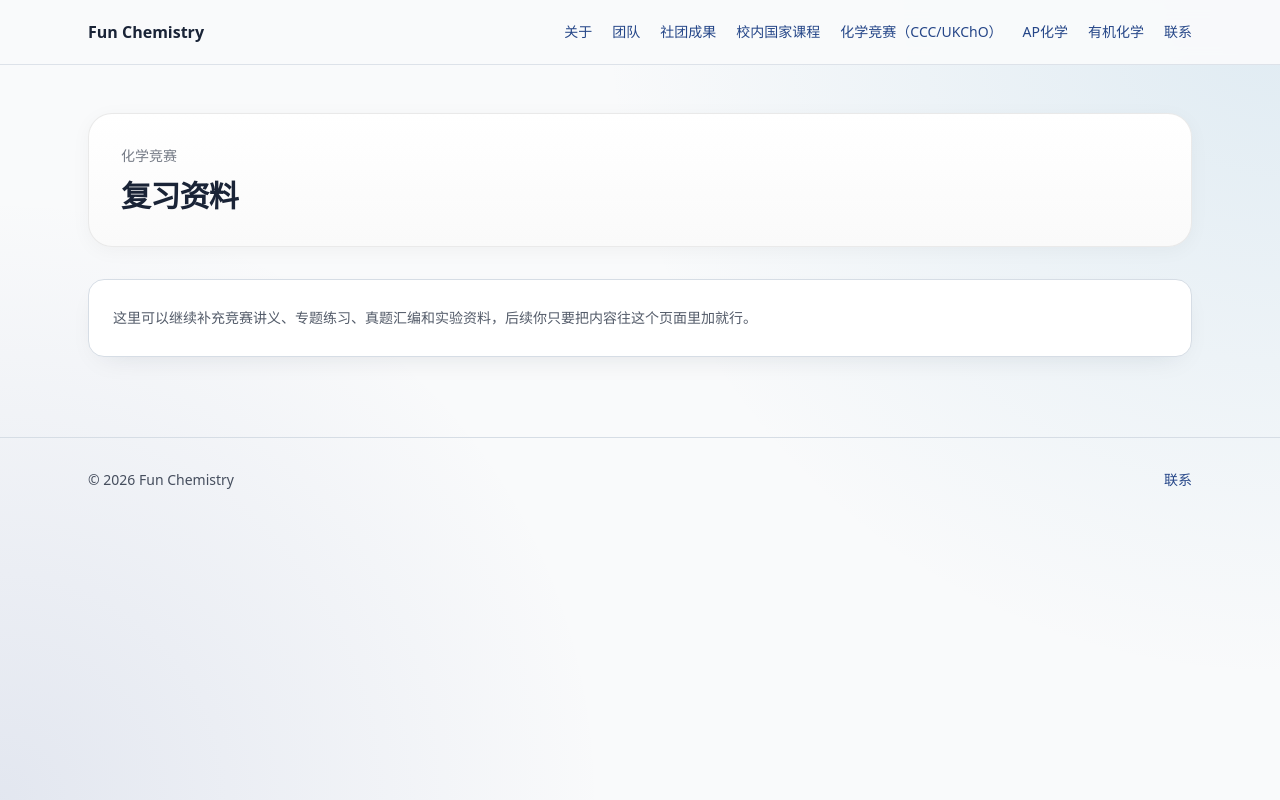
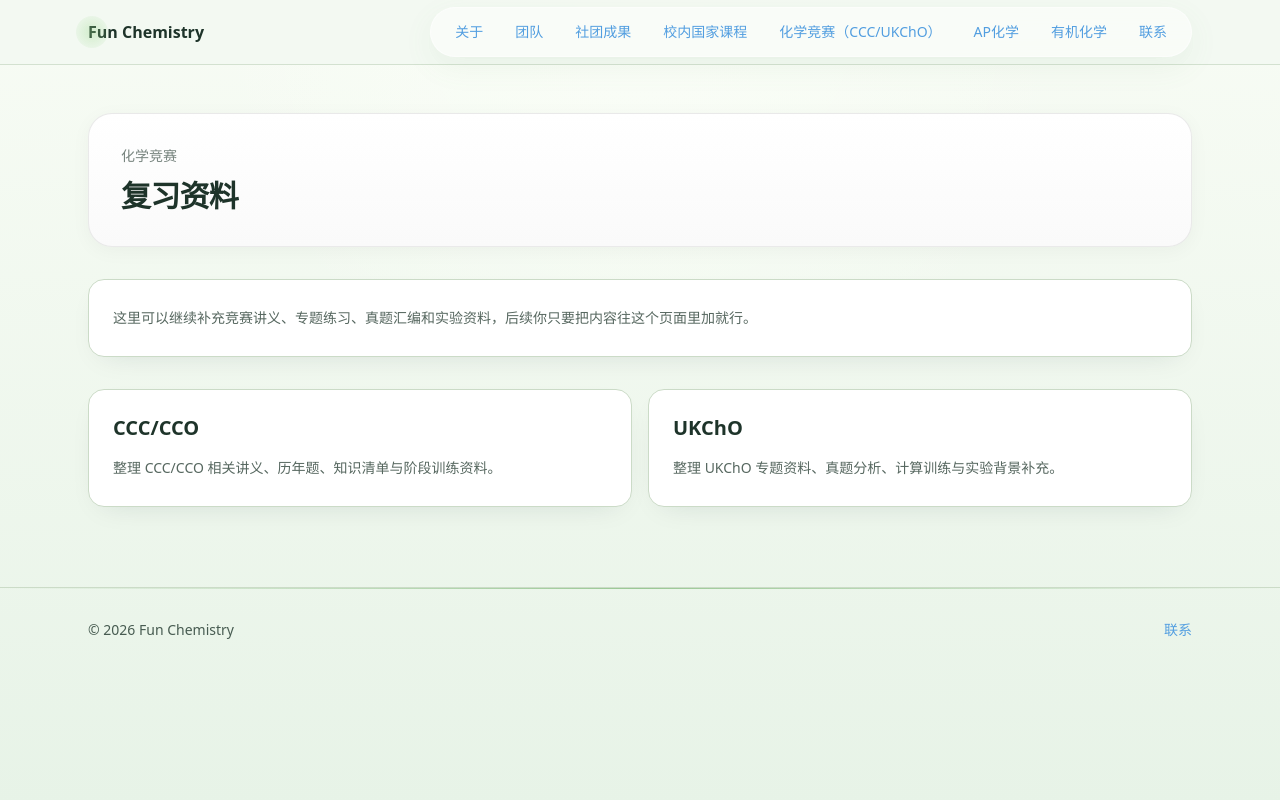
Before and after one commit to yiwitzki/chemistry_blog.github.io, a Next.js app: page /zh/competition/resources in a window 1280 px wide. Built offline with nearby package versions, Linux system fonts and the light colour scheme.

Commit message:
Sync latest site UI updates to master

```diff
--- /dev/null
+++ b/app/[locale]/competition/resources/ccc-cco/knowledge-summary/page.tsx
@@ -0,0 +1,49 @@
+import { Container } from '@/components/ui';
+import { assetPath } from '@/lib/asset';
+import { getLocaleFromParams } from '@/lib/i18n';
+
+const resourceFiles = [
+  '0. 加拿大化学思维挑战CCC（Revision Guide）-Safety.pdf',
+  '1. 加拿大化学思维挑战CCC（Revision Guide）-Organi.pdf',
+  '2. 加拿大化学思维挑战CCC（Revision Guide）-Acids .pdf',
+  '3. 加拿大化学思维挑战CCC（Revision Guide）-From S.pdf',
+  '4. 加拿大化学思维挑战CCC（Revision Guide）-Electr.pdf',
+  '5A . 加拿大化学思维挑战CCC（Revision Guide）-Solu.pdf',
+  '5B. 加拿大化学思维挑战CCC（Revision Guide）-The G.pdf',
+  '6A. 加拿大化学思维挑战CCC（Revision Guide）-Therm.pdf',
+  '6B. 加拿大化学思维挑战CCC（Revision Guide）-React.pdf',
+  '7. 加拿大化学思维挑战CCC（Revision Guide）-Equili.pdf'
+];
+
+export default function CccCcoKnowledgeSummaryPage({ params }: { params: { locale: string } }) {
+  const locale = getLocaleFromParams(params.locale);
+  const isZh = locale === 'zh';
+
+  return (
+    <Container className="space-y-8 py-12">
+      <section className="rounded-3xl border border-neutral-200/80 bg-gradient-to-b from-white to-neutral-50 p-8 shadow-[0_4px_20px_rgba(0,0,0,0.04)]">
+        <p className="text-sm font-medium text-foreground/60">{isZh ? 'CCC/CCO' : 'CCC/CCO'}</p>
+        <h1 className="mt-3 text-3xl font-bold tracking-tight text-foreground">
+          {isZh ? '知识汇总' : 'Knowledge Summary'}
+        </h1>
+      </section>
+
+      <section className="rounded-2xl border border-border bg-card p-6 shadow-soft">
+        <ul className="grid gap-3">
+          {resourceFiles.map((fileName) => (
+            <li key={fileName}>
+              <a
+                href={assetPath(`/downloads/ccc-cco/${encodeURIComponent(fileName)}`)}
+                target="_blank"
+                rel="noreferrer"
+                className="block rounded-xl border border-border bg-white px-4 py-3 text-sm text-foreground no-underline transition hover:border-neutral-300 hover:bg-neutral-50"
+              >
+                {fileName}
+              </a>
+            </li>
+          ))}
+        </ul>
+      </section>
+    </Container>
+  );
+}
--- /dev/null
+++ b/app/[locale]/competition/resources/ccc-cco/page.tsx
@@ -0,0 +1,29 @@
+import Link from 'next/link';
+import { Container } from '@/components/ui';
+import { getLocaleFromParams } from '@/lib/i18n';
+
+export default function CccCcoResourcesPage({ params }: { params: { locale: string } }) {
+  const locale = getLocaleFromParams(params.locale);
+  const isZh = locale === 'zh';
+
+  return (
+    <Container className="space-y-8 py-12">
+      <section className="rounded-3xl border border-neutral-200/80 bg-gradient-to-b from-white to-neutral-50 p-8 shadow-[0_4px_20px_rgba(0,0,0,0.04)]">
+        <p className="text-sm font-medium text-foreground/60">{isZh ? '化学竞赛' : 'Competition'}</p>
+        <h1 className="mt-3 text-3xl font-bold tracking-tight text-foreground">CCC/CCO</h1>
+      </section>
+
+      <Link
+        href={`/${locale}/competition/resources/ccc-cco/knowledge-summary`}
+        className="block rounded-2xl border border-border bg-card p-6 no-underline shadow-soft transition hover:border-neutral-300 hover:shadow-md"
+      >
+        <h2 className="text-xl font-semibold text-foreground">{isZh ? '知识汇总' : 'Knowledge Summary'}</h2>
+        <p className="mt-3 text-sm leading-7 text-foreground/75">
+          {isZh
+            ? '将 CCC/CCO 的讲义与复习资料统一汇总在这里，点击后即可查看全部文件。'
+            : 'A single entry point for CCC/CCO handouts and revision materials.'}
+        </p>
+      </Link>
+    </Container>
+  );
+}
--- a/app/[locale]/competition/resources/page.tsx
+++ b/app/[locale]/competition/resources/page.tsx
@@ -1,3 +1,4 @@
+import Link from 'next/link';
 import { Container } from '@/components/ui';
 import { getLocaleFromParams } from '@/lib/i18n';
 
@@ -21,6 +22,32 @@ export default function CompetitionResourcesPage({ params }: { params: { locale:
             : 'Use this page to collect handouts, topic exercises, past papers, and lab resources for competition review.'}
         </p>
       </section>
+
+      <section className="grid gap-4 md:grid-cols-2">
+        <Link
+          href={`/${locale}/competition/resources/ccc-cco`}
+          className="block rounded-2xl border border-border bg-card p-6 no-underline shadow-soft transition hover:border-neutral-300 hover:shadow-md"
+        >
+          <h2 className="text-xl font-semibold text-foreground">CCC/CCO</h2>
+          <p className="mt-3 text-sm leading-7 text-foreground/75">
+            {isZh
+              ? '整理 CCC/CCO 相关讲义、历年题、知识清单与阶段训练资料。'
+              : 'Resources for CCC/CCO handouts, past papers, topic lists, and training materials.'}
+          </p>
+        </Link>
+
+        <Link
+          href={`/${locale}/competition/resources/ukcho`}
+          className="block rounded-2xl border border-border bg-card p-6 no-underline shadow-soft transition hover:border-neutral-300 hover:shadow-md"
+        >
+          <h2 className="text-xl font-semibold text-foreground">UKChO</h2>
+          <p className="mt-3 text-sm leading-7 text-foreground/75">
+            {isZh
+              ? '整理 UKChO 专题资料、真题分析、计算训练与实验背景补充。'
+              : 'Resources for UKChO topics, past-paper analysis, calculation practice, and lab background reading.'}
+          </p>
+        </Link>
+      </section>
     </Container>
   );
 }
--- /dev/null
+++ b/app/[locale]/competition/resources/ukcho/page.tsx
@@ -0,0 +1,24 @@
+import { Container } from '@/components/ui';
+import { getLocaleFromParams } from '@/lib/i18n';
+
+export default function UkchoResourcesPage({ params }: { params: { locale: string } }) {
+  const locale = getLocaleFromParams(params.locale);
+  const isZh = locale === 'zh';
+
+  return (
+    <Container className="space-y-8 py-12">
+      <section className="rounded-3xl border border-neutral-200/80 bg-gradient-to-b from-white to-neutral-50 p-8 shadow-[0_4px_20px_rgba(0,0,0,0.04)]">
+        <p className="text-sm font-medium text-foreground/60">{isZh ? '化学竞赛' : 'Competition'}</p>
+        <h1 className="mt-3 text-3xl font-bold tracking-tight text-foreground">UKChO</h1>
+      </section>
+
+      <section className="rounded-2xl border border-border bg-card p-6 shadow-soft">
+        <p className="text-sm leading-7 text-foreground/75">
+          {isZh
+            ? '这里可以继续补充 UKChO 的真题解析、计算训练、背景阅读和专题资料。'
+            : 'Use this page for UKChO past-paper analysis, calculation practice, background reading, and topic resources.'}
+        </p>
+      </section>
+    </Container>
+  );
+}
--- a/app/[locale]/layout.tsx
+++ b/app/[locale]/layout.tsx
@@ -41,9 +41,15 @@ export default function LocaleLayout({
       >
         Skip to content
       </a>
-      <Navbar locale={locale} />
-      <main id="main-content">{children}</main>
-      <Footer locale={locale} />
+      <div className="relative min-h-screen overflow-x-hidden">
+        <div
+          aria-hidden="true"
+          className="pointer-events-none absolute inset-x-0 top-0 -z-10 h-[18rem] bg-[radial-gradient(circle_at_top,rgba(251,255,248,0.75),rgba(255,255,255,0)_62%)]"
+        />
+        <Navbar locale={locale} />
+        <main id="main-content">{children}</main>
+        <Footer locale={locale} />
+      </div>
     </>
   );
 }
--- a/app/[locale]/page.tsx
+++ b/app/[locale]/page.tsx
@@ -28,10 +28,10 @@ export default function HomePage({ params }: { params: { locale: string } }) {
 
   return (
     <Container className="space-y-12 py-12">
-      <section className="rounded-3xl border border-neutral-200/80 bg-gradient-to-b from-white to-neutral-50 p-8 shadow-[0_4px_20px_rgba(0,0,0,0.04)]">
+      <section className="rounded-3xl border border-neutral-200/80 bg-gradient-to-br from-white to-[rgba(238,247,234,0.92)] p-8 shadow-[0_10px_28px_rgba(87,128,81,0.05)]">
         <div className="grid items-start gap-8 md:grid-cols-[1.2fr_0.8fr]">
           <div className="flex h-full flex-col items-start">
-            <Badge>Fun Chemistry</Badge>
+            <Badge className="border-[rgba(118,176,96,0.22)] bg-[rgba(241,249,236,0.9)] text-[rgba(59,106,60,0.95)]">Fun Chemistry</Badge>
             <h1 className="mt-8 max-w-3xl text-2xl font-bold leading-relaxed tracking-tight text-foreground md:mt-10 md:text-4xl">
               {t.mission}
             </h1>
--- a/app/globals.css
+++ b/app/globals.css
@@ -3,13 +3,13 @@
 @tailwind utilities;
 
 :root {
-  --background: 210 20% 98%;
-  --foreground: 220 36% 16%;
-  --muted: 210 18% 94%;
-  --border: 214 23% 87%;
+  --background: 108 33% 96%;
+  --foreground: 154 27% 16%;
+  --muted: 104 20% 91%;
+  --border: 108 21% 82%;
   --card: 0 0% 100%;
-  --accent: 190 68% 42%;
-  --primary: 220 57% 34%;
+  --accent: 204 78% 66%;
+  --primary: 208 70% 60%;
 }
 
 .dark {
@@ -24,9 +24,22 @@
 
 body {
   @apply bg-background text-foreground antialiased;
-  background-image: radial-gradient(circle at top right, rgba(76, 149, 194, 0.15), transparent 45%),
-    radial-gradient(circle at left bottom, rgba(64, 91, 158, 0.12), transparent 40%);
+  background-image:
+    linear-gradient(180deg, rgba(248, 252, 245, 0.98) 0%, rgba(231, 243, 231, 0.99) 100%),
+    radial-gradient(circle at 12% 18%, rgba(118, 191, 120, 0.16), transparent 25%),
+    radial-gradient(circle at 84% 16%, rgba(159, 211, 154, 0.15), transparent 24%),
+    radial-gradient(circle at 78% 72%, rgba(112, 176, 138, 0.1), transparent 22%);
+  background-size: auto, auto, auto, auto;
+  background-position: center, center, center, center, center, center;
   min-height: 100vh;
+}
+
+body::before {
+  content: none;
+}
+
+body::after {
+  content: none;
 }
 
 a {
@@ -37,6 +50,21 @@ a:hover {
   @apply text-accent;
 }
 
+main a h1,
+main a h2,
+main a h3,
+main a h4 {
+  color: hsl(var(--primary));
+  transition: color 160ms ease;
+}
+
+main a:hover h1,
+main a:hover h2,
+main a:hover h3,
+main a:hover h4 {
+  color: hsl(var(--accent));
+}
+
 .prose :where(img):not(:where([class~='not-prose'] *)) {
   @apply rounded-xl;
 }
--- a/components/footer.tsx
+++ b/components/footer.tsx
@@ -4,7 +4,11 @@ import { Container } from '@/components/ui';
 
 export function Footer({ locale }: { locale: Locale }) {
   return (
-    <footer className="mt-8 border-t border-border py-8">
+    <footer className="relative mt-8 border-t border-border py-8">
+      <div
+        aria-hidden="true"
+        className="pointer-events-none absolute inset-x-0 top-0 h-px bg-gradient-to-r from-transparent via-[rgba(111,176,103,0.65)] to-transparent"
+      />
       <Container className="flex flex-col items-start justify-between gap-4 md:flex-row md:items-center">
         <p className="text-sm text-foreground/80">© {new Date().getFullYear()} {siteConfig.name[locale]}</p>
         <div className="flex items-center gap-4 text-sm">
--- a/components/navbar.tsx
+++ b/components/navbar.tsx
@@ -12,22 +12,33 @@ export function Navbar({ locale }: { locale: Locale }) {
   const navItems = siteConfig.navItems[locale];
 
   return (
-    <header className="sticky top-0 z-50 border-b border-border/80 bg-background/95 backdrop-blur">
+    <header className="sticky top-0 z-50 border-b border-border/80 bg-background/85 backdrop-blur-xl">
       <Container className="flex h-16 items-center justify-between gap-4">
-        <Link href={`/${locale}`} className="font-semibold text-foreground no-underline">
+        <Link href={`/${locale}`} className="relative font-semibold text-foreground no-underline">
+          <span
+            aria-hidden="true"
+            className="absolute -left-3 top-1/2 h-8 w-8 -translate-y-1/2 rounded-full bg-[radial-gradient(circle,rgba(148,214,135,0.35),rgba(148,214,135,0))]"
+          />
           {siteConfig.name[locale]}
         </Link>
 
-        <nav className="hidden items-center gap-5 md:flex" aria-label="Main navigation">
+        <nav
+          className="hidden items-center gap-2 rounded-full border border-white/50 bg-white/45 px-3 py-2 shadow-[0_10px_30px_rgba(104,150,98,0.08)] md:flex"
+          aria-label="Main navigation"
+        >
           {navItems.map((item) => (
-            <Link key={item.href} href={`/${locale}${item.href}`} className="text-sm no-underline hover:text-accent">
+            <Link
+              key={item.href}
+              href={`/${locale}${item.href}`}
+              className="rounded-full px-3 py-1.5 text-sm no-underline transition hover:bg-white/80 hover:text-accent"
+            >
               {item.label}
             </Link>
           ))}
         </nav>
 
         <button
-          className="inline-flex rounded-lg border border-border p-2 md:hidden"
+          className="inline-flex rounded-lg border border-border bg-white/60 p-2 shadow-sm md:hidden"
           onClick={() => setOpen((prev) => !prev)}
           aria-expanded={open}
           aria-controls="mobile-nav"
@@ -37,13 +48,13 @@ export function Navbar({ locale }: { locale: Locale }) {
         </button>
       </Container>
 
-      <div id="mobile-nav" className={cn('border-t border-border md:hidden', open ? 'block' : 'hidden')}>
+      <div id="mobile-nav" className={cn('border-t border-border bg-white/75 backdrop-blur md:hidden', open ? 'block' : 'hidden')}>
         <Container className="grid gap-2 py-3">
           {navItems.map((item) => (
             <Link
               key={item.href}
               href={`/${locale}${item.href}`}
-              className="rounded-lg px-2 py-2 text-sm no-underline hover:bg-muted"
+              className="rounded-lg px-2 py-2 text-sm no-underline transition hover:bg-muted"
               onClick={() => setOpen(false)}
             >
               {item.label}
```
Also changed, not shown: app/[locale]/organic-chemistry/page.tsx (+1 -26 lines).
